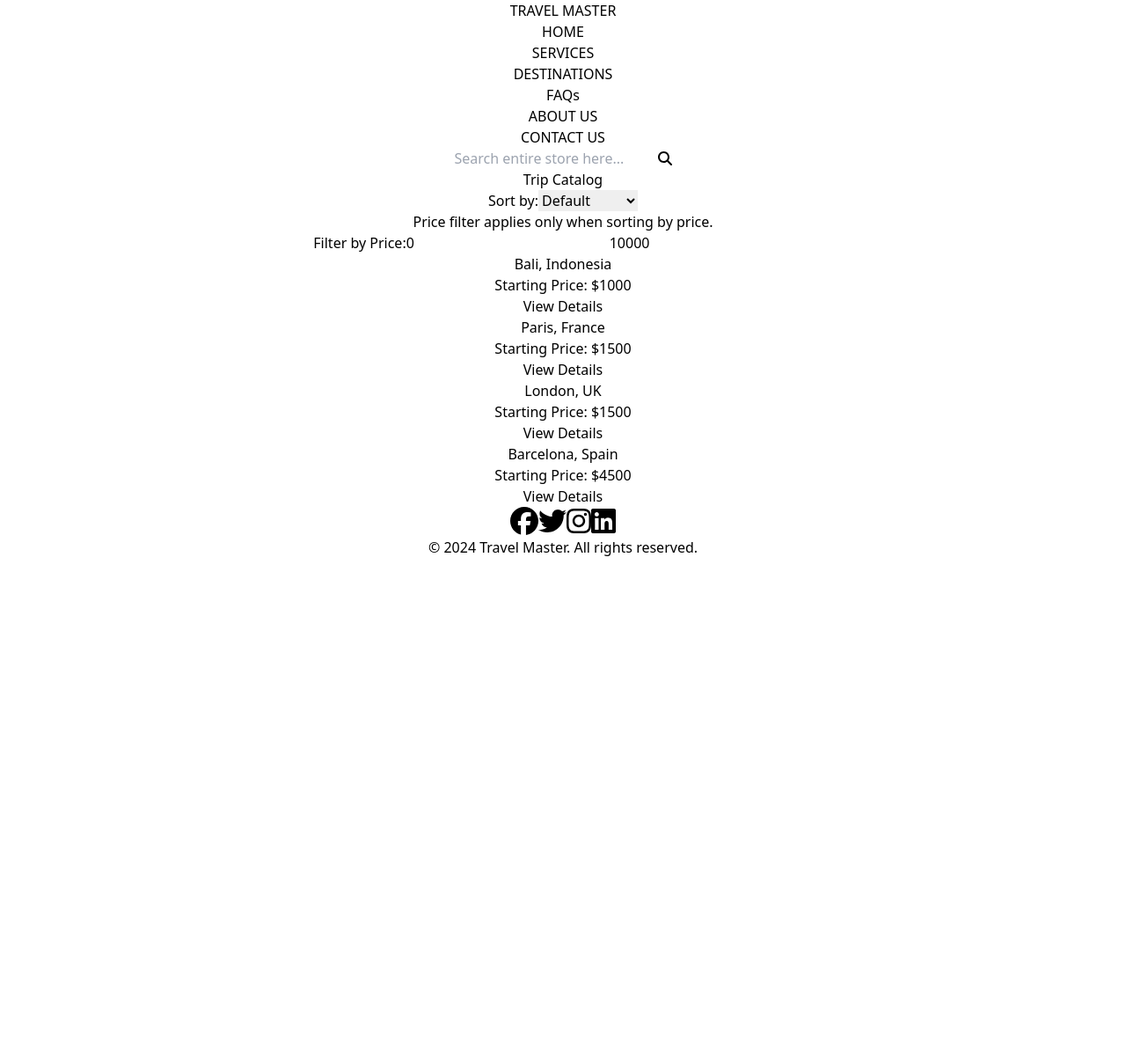
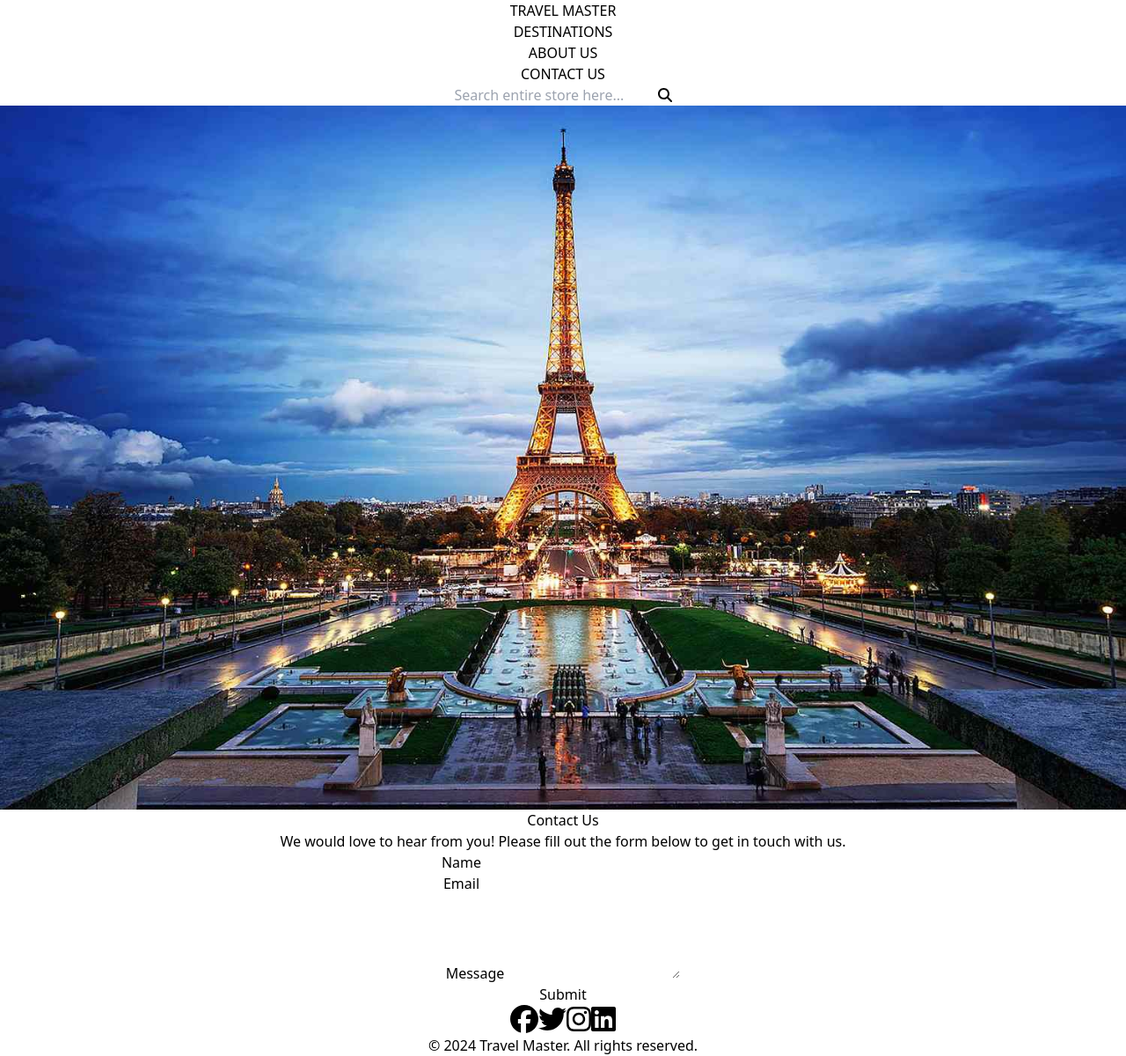
Before and after one commit to rmrao12/Travel, a React (Vite) app: page /contact-us in a window 1280 px wide. Shown: the whole page at 88% size. Before the commit the page ends 800 px from the top, so only its background shows below. Built offline with nearby package versions, Linux system fonts and the light colour scheme.

Commit message:
Contact, About

```diff
--- a/src/App.jsx
+++ b/src/App.jsx
@@ -1,23 +1,30 @@
-import { useState } from 'react'
-import './App.css'
-import Destinations from './components/Destinations'
+import React, { useState } from 'react';
+import { BrowserRouter as Router, Route, Routes } from 'react-router-dom';
+import './App.css';
+import Destinations from './components/Destinations';
 import Footer from "./components/Footer";
 import Navbar from "./components/Navbar";
+import AboutUs from './components/AboutUs';
+import ContactUs from './components/ContactUs';
 
 function App() {
   const [searchResults, setSearchResults] = useState([]);
 
   return (
-    <>
+    <Router>
         <Navbar onSearch={setSearchResults} />
-       <div className="container mx-auto p-6 mt-10">
-      <h1 className="text-4xl font-bold mb-6 text-center">Trip Catalog</h1>
-      <Destinations searchResults={searchResults} />
-    </div>
-    <Footer/>
-
-    </>
-  )
+        <div className="container mx-auto p-6">
+        <Routes>
+          {/* Default route to display Destinations when the site loads */}
+          <Route path="/" element={<Destinations searchResults={searchResults}/>} />
+          <Route path="/destinations" element={<Destinations searchResults={searchResults}/> } />
+          <Route path="/about-us" element={<AboutUs />} />
+          <Route path="/contact-us" element={<ContactUs />} />
+        </Routes>
+      </div>
+      <Footer />
+    </Router>
+  );
 }
 
 export default App;
--- /dev/null
+++ b/src/components/AboutUs.jsx
@@ -0,0 +1,28 @@
+import React from 'react';
+
+const AboutUs = () => {
+  return (
+    <div className="min-h-screen bg-white p-10 flex items-center justify-center pt-40">
+      <div className='p-20'>
+        <img src="/Images/Paris1.jpg" alt="img" />
+      </div>
+      <div className="max-w-4xl mx-auto p-6">
+        <h1 className="text-3xl font-bold mb-6 text-[#EC3642]">About Us</h1>
+        <p className="text-lg mb-4 text-gray-500">
+          Welcome to Boxima, your one-stop destination for all things fitness! At our store, we are more than just a place to buy gym equipment; we are a community of fitness enthusiasts committed to helping you achieve your health and wellness goals.
+        </p>
+        <p className="text-lg mb-4 text-gray-500">
+          Our mission is to empower you to live a healthier, stronger, and more active life. Whether you're a seasoned athlete or just beginning your fitness journey, we offer a wide range of top-quality products that cater to all levels of fitness. From cutting-edge workout gear and equipment to high-performance apparel and accessories, we ensure that every product in our store meets the highest standards of quality and durability.
+        </p>
+        <p className="text-lg mb-4 text-gray-500">
+          We understand that fitness is a personal journey, and we are here to support you every step of the way. Our knowledgeable team is always ready to assist you in finding the right products that suit your needs and preferences. We take pride in offering personalized service, making sure that you leave our store feeling confident and motivated to reach your fitness goals.
+        </p>
+        <p className="text-lg text-gray-500">
+          Thank you for choosing [Your Store Name] as your trusted partner in fitness. We look forward to being a part of your journey towards a healthier and more active lifestyle. Together, let's push the boundaries and achieve new heights in fitness!
+        </p>
+      </div>
+    </div>
+  );
+};
+
+export default AboutUs;
--- /dev/null
+++ b/src/components/ContactUs.jsx
@@ -0,0 +1,32 @@
+import React from 'react';
+
+const ContactUs = () => {
+  return (
+    <div className="min-h-screen bg-white text-[#EC3642] p-10 flex items-center justify-center pt-40">
+      <div className='p-20'>
+        <img src="/Images/Paris1.jpg" alt="img" />
+      </div>
+      <div className="max-w-4xl mx-auto p-6 bg-white shadow-lg rounded-lg">
+        <h1 className="text-3xl font-bold mb-6">Contact Us</h1>
+        <p className="text-lg mb-4 text-gray-500">We would love to hear from you! Please fill out the form below to get in touch with us.</p>
+        <form className="text-left bg-[#EC3642] p-8 rounded-lg">
+          <div className="mb-4">
+            <label className="block text-gray-300 mb-2">Name</label>
+            <input className="w-full p-2 bg-white border border-white text-black" type="text" />
+          </div>
+          <div className="mb-4">
+            <label className="block text-gray-300 mb-2">Email</label>
+            <input className="w-full p-2 bg-white border border-white text-black" type="email" />
+          </div>
+          <div className="mb-4">
+            <label className="block text-gray-300 mb-2">Message</label>
+            <textarea className="w-full p-2 bg-white border border-white text-black" rows="4"></textarea>
+          </div>
+          <button className="bg-white text-[#EC3642] p-2 hover:bg-[#1D1D1D] hover:text-[#EC3642] rounded-lg">Submit</button>
+        </form>
+      </div>
+    </div>
+  );
+};
+
+export default ContactUs;
--- a/src/components/Navbar.jsx
+++ b/src/components/Navbar.jsx
@@ -2,6 +2,7 @@ import React, { useEffect, useRef, useState } from "react";
 import { FontAwesomeIcon } from "@fortawesome/react-fontawesome";
 import { faSearch } from "@fortawesome/free-solid-svg-icons";
 import destinationsData from "./destinationData";// Import destinations data
+import { Link } from "react-router-dom";
 
 const Navbar = ({ onSearch }) => {
   const [searchQuery, setSearchQuery] = useState("");
@@ -49,13 +50,16 @@ const Navbar = ({ onSearch }) => {
 
         {/* Navigation Buttons */}
         <div className="flex-1 flex justify-center">
-          <ul className="flex space-x-6 text-white">
-            <li>HOME</li>
-            <li>SERVICES</li>
-            <li>DESTINATIONS</li>
-            <li>FAQs</li>
-            <li>ABOUT US</li>
-            <li>CONTACT US</li>
+        <ul className="flex space-x-6 text-white">
+            <li>
+              <Link to="/destinations" className="hover:underline">DESTINATIONS</Link>
+            </li>
+            <li>
+              <Link to="/about-us" className="hover:underline">ABOUT US</Link>
+            </li>
+            <li>
+              <Link to="/contact-us" className="hover:underline">CONTACT US</Link>
+            </li>
           </ul>
         </div>
 
```
Also changed, not shown: public/Images/img.webp (added).
